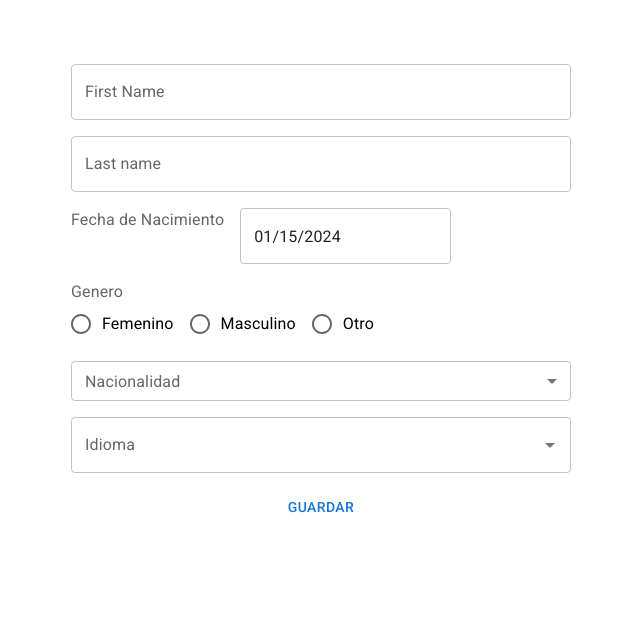
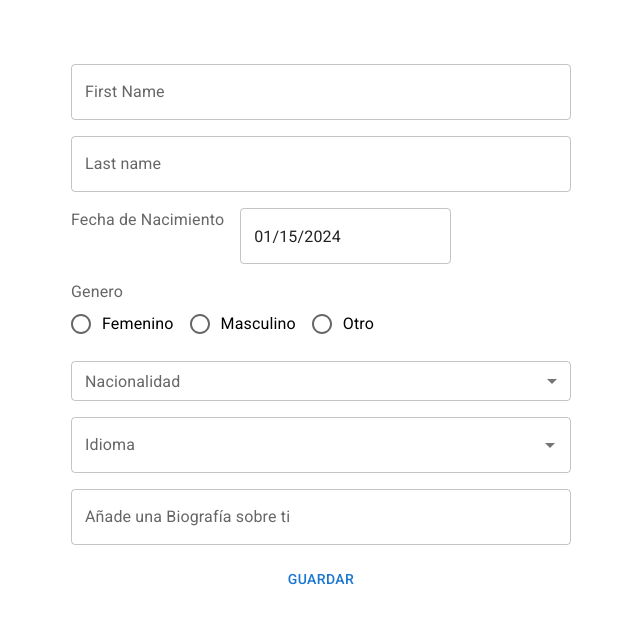
Before and after one commit to PeepholeApp/NFSD_APP_FRONTEND, a React (Vite) app: page /profile in a window 1280 px wide. Shown: the top 624 px of the page, without its empty margins (1-641 px from the left). Built offline with nearby package versions, Linux system fonts and the light colour scheme.

Commit message:
add bio field

```diff
--- a/src/pages/Profile.jsx
+++ b/src/pages/Profile.jsx
@@ -144,6 +144,14 @@ const Profile = () => {
             renderInput={(params) => <TextField {...params} label="Idioma" />}
           />
         </FormControl>
+        <FormControl
+          sx={{
+            width: 500,
+            maxWidth: "100%",
+          }}
+        >
+          <TextField fullWidth label="Añade una Biografía sobre ti" />
+        </FormControl>
         <Button onClick={onSave}>GUARDAR</Button>
       </Stack>
     </Box>
```
